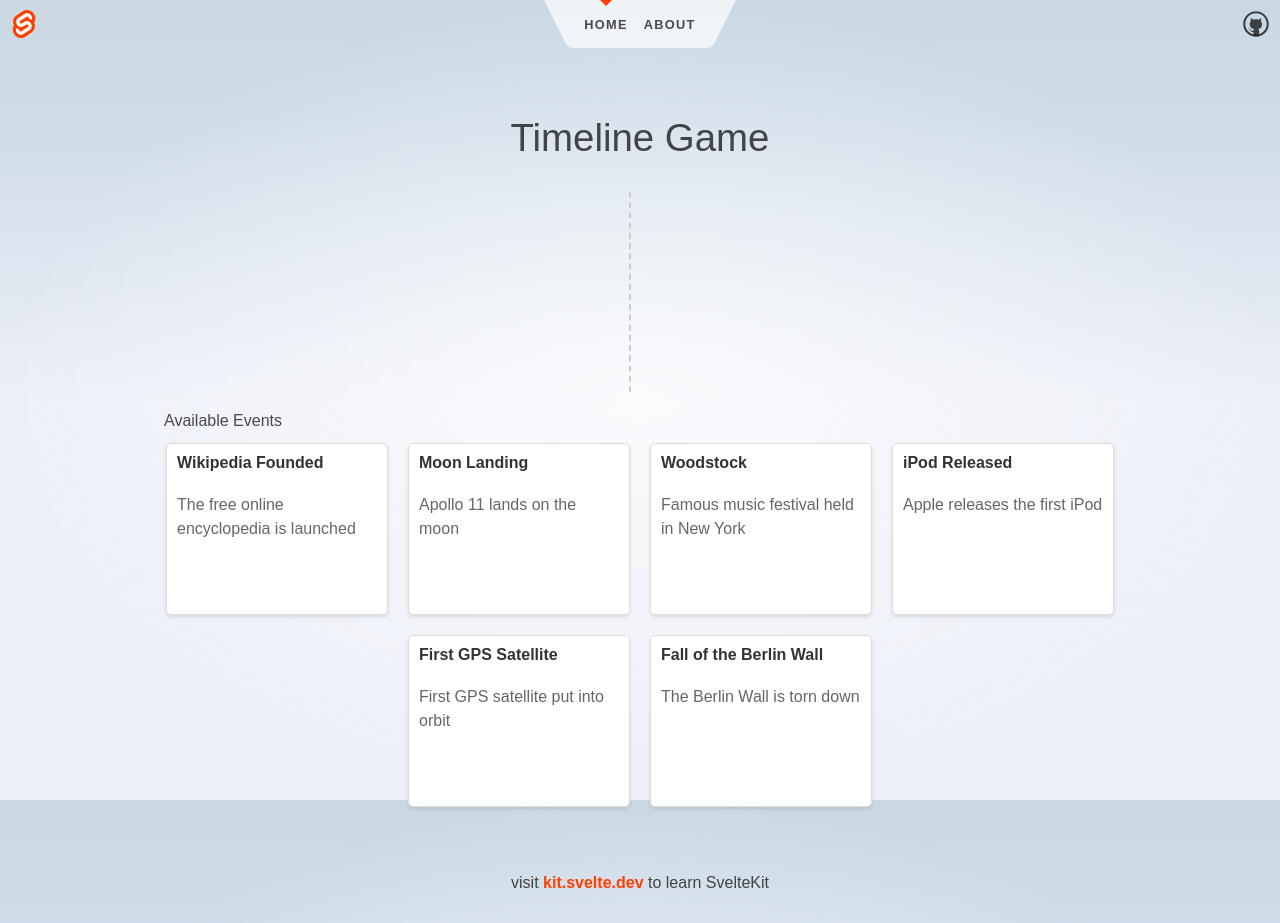
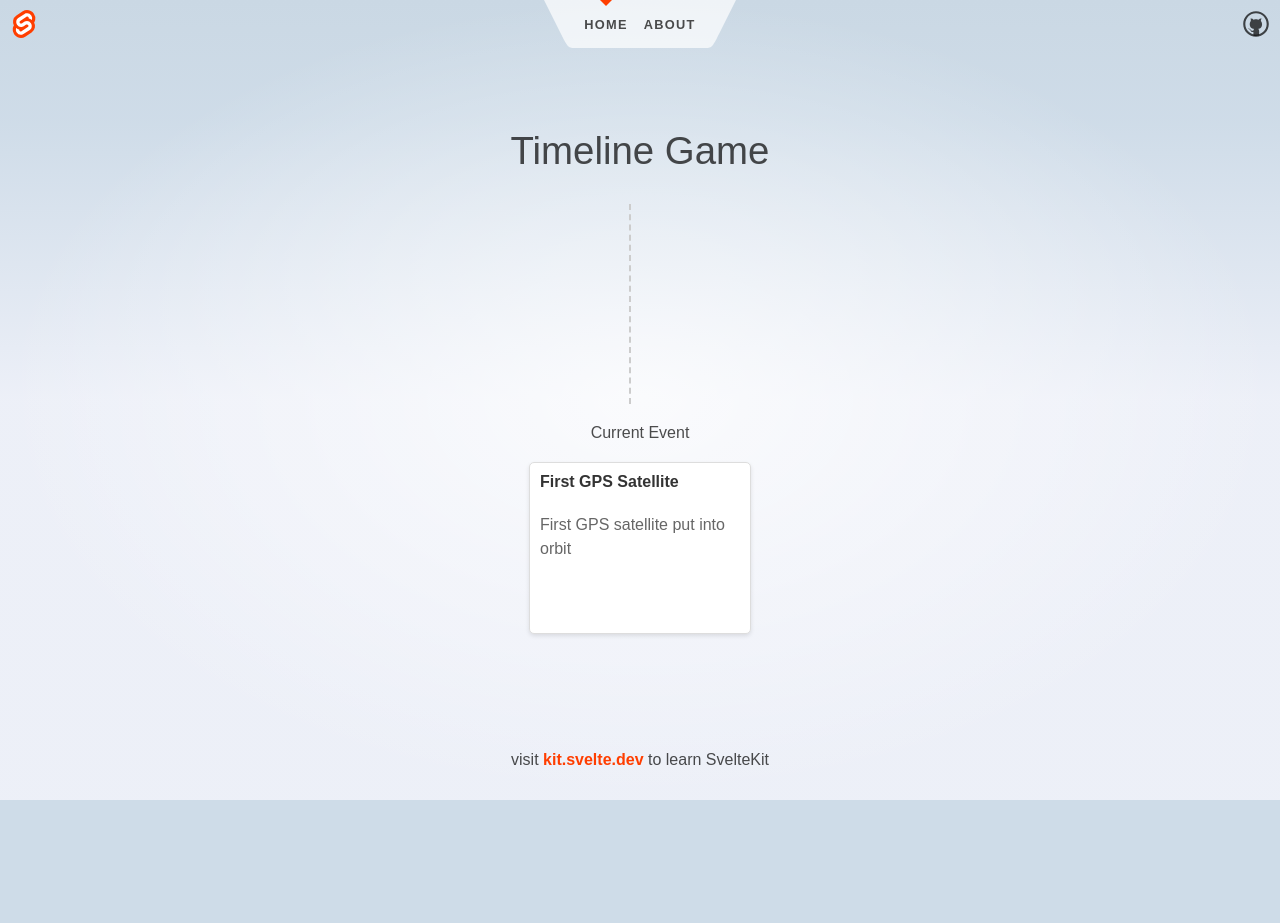
Before and after one commit to Vokturz/carbon-front, a SvelteKit app: page / in a window 1280 px wide. After the commit the page ends 800 px from the top, so only its background shows below. Built offline with nearby package versions, Linux system fonts and the light colour scheme.

Commit message:
randomize events and add current event display

```diff
--- a/src/routes/Timeline.svelte
+++ b/src/routes/Timeline.svelte
@@ -11,12 +11,25 @@
 
 	let timeline = [];
 	let availableEvents = [];
+	let currentEvent = null;
 	let gameOver = false;
 
 	function startGame() {
 		timeline = [];
 		availableEvents = [...events].sort(() => Math.random() - 0.5);
 		gameOver = false;
+		nextEvent();
+	}
+
+	function nextEvent() {
+		if (availableEvents.length > 0) {
+		const randomIndex = Math.floor(Math.random() * availableEvents.length);
+		currentEvent = availableEvents[randomIndex];
+		availableEvents = availableEvents.filter((_, index) => index !== randomIndex);
+		} else {
+		gameOver = true;
+		currentEvent = null;
+		}
 	}
 
 	function handleDragStart(event, card) {
@@ -44,11 +57,7 @@
 			event,
 			...timeline.slice(index)
 		];
-      availableEvents = availableEvents.filter(e => e.name !== event.name);
-
-      if (availableEvents.length === 0) {
-        gameOver = true;
-      }
+		nextEvent();
 		} else {
 		gameOver = true;
 		}
@@ -56,7 +65,6 @@
 
 	startGame();
 </script>
-
 <main>
 	<h1>Timeline Game</h1>
 	<div class="timeline-container">
@@ -75,23 +83,23 @@
 	  </div>
 	</div>
 
-	<h2>Available Events</h2>
-	<div class="available-events">
-	  {#each availableEvents as event (event.name)}
+	<h2 style="text-align: center;">Current Event</h2>
+	{#if currentEvent}
 	  <div
-		  class="card"
+		class="card current-event"
 		draggable="true"
-		  on:dragstart={(e) => handleDragStart(e, event)}
+		on:dragstart={(e) => handleDragStart(e, currentEvent)}
 	  >
-		  <h4>{event.name}</h4>
-		  <p>{event.description}</p>
+		<h4>{currentEvent.name}</h4>
+		<p>{currentEvent.description}</p>
 	  </div>
-	  {/each}
-	</div>
+	{:else}
+	  <p style="text-align: center;">No more events</p>
+	{/if}
 
 	{#if gameOver}
 	  <div class="game-over">
-		<h2>{availableEvents.length === 0 ? 'Congratulations! You won!' : 'Game Over!'}</h2>
+		<h2>{availableEvents.length === 0 && timeline.length === events.length ? 'Congratulations! You won!' : 'Game Over!'}</h2>
 		<button on:click={startGame}>Play Again</button>
 	  </div>
 	{/if}
@@ -100,6 +108,12 @@
   <style>
 	main {
 	  padding: 20px;
+	}
+
+	.current-event {
+    margin: 20px auto;
+    background-color: #f0f0f0;
+    border: 2px solid #4CAF50;
   	}
 
 	.timeline-container {
```
Lines whose indentation alone changed are shown as unchanged.
